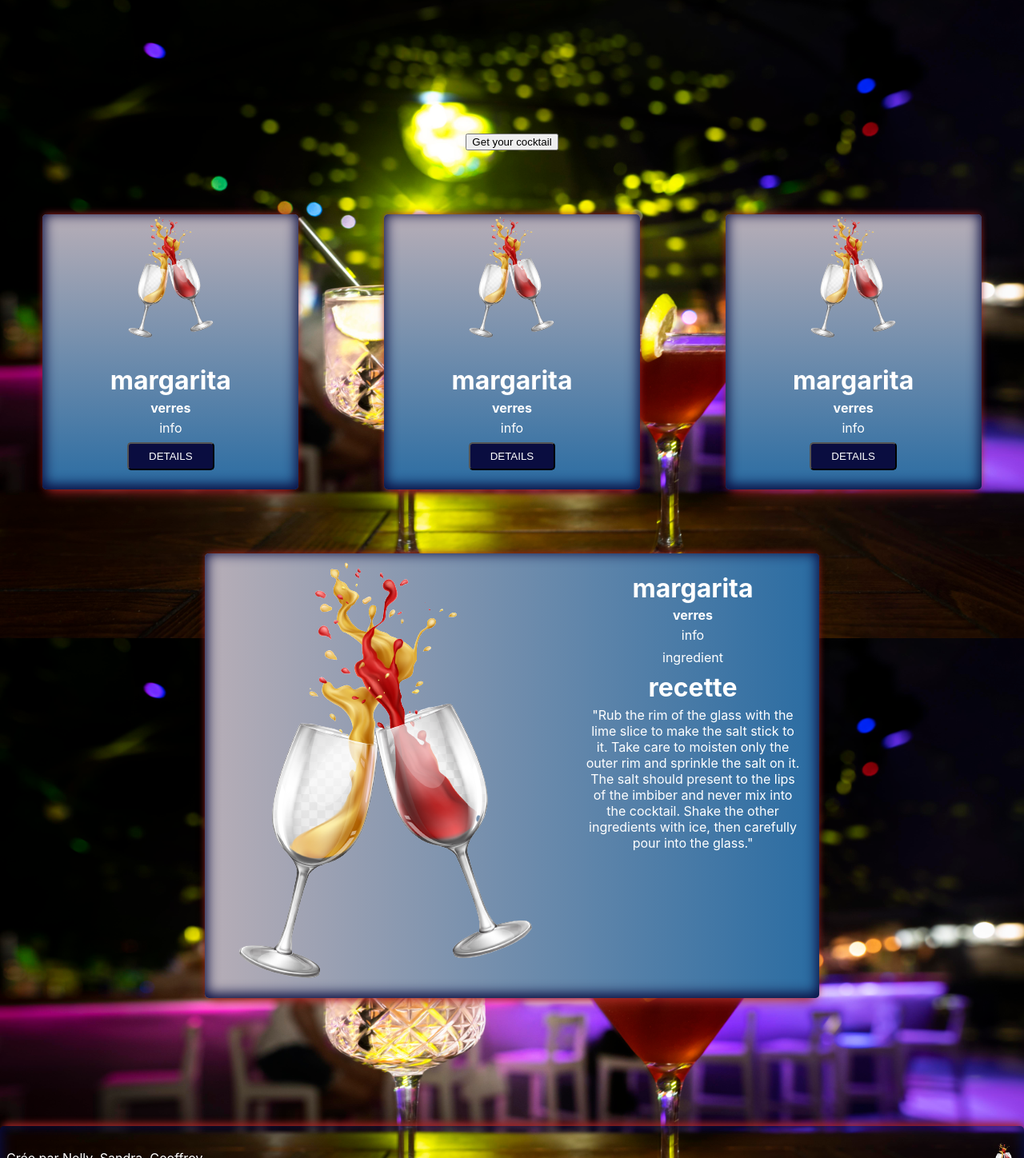
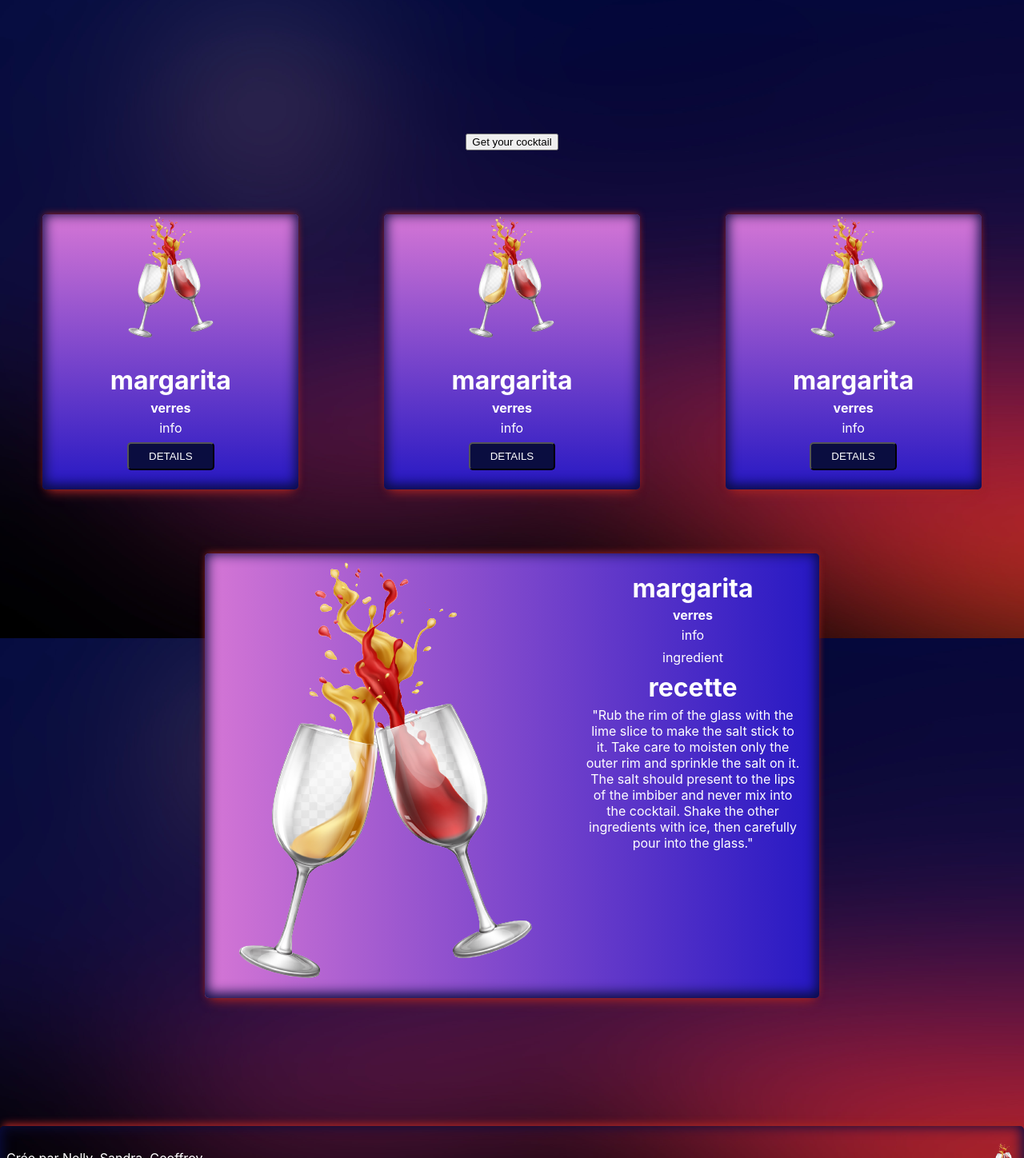
Before and after one commit to WildCodeSchool/2022-09-JS-Marseille-SNCF-P2-CocktailParty, a React (Create React App) app in the folder cocktailparty/: page / in a window 1280 px wide. Shown: the part 802-2250 px from the top of the page at 80% size. Built offline with nearby package versions, Linux system fonts and the light colour scheme; the HTML template or start-up script is replaced by a standard one.

Commit message:
add css for card

```diff
--- a/cocktailparty/src/App.css
+++ b/cocktailparty/src/App.css
@@ -11,7 +11,7 @@
 
 body{
     text-align: center;
-    background-image: url(./images/picture1.jpg);
+    background-image: url(./images/night-sunset.jpg);
     /* background-image: linear-gradient(to right, #070D41, #842219); */
     background-size: 100vw 100vh;
     background-attachment: fixed;
--- a/cocktailparty/src/components/CocktailCard/style.css
+++ b/cocktailparty/src/components/CocktailCard/style.css
@@ -4,7 +4,7 @@
     flex-direction: row;
     border-radius: 5px;
     width: 60vw;
-    background-image: linear-gradient(to right, rgb(183, 174, 183), rgb(42, 108, 162));
+    background-image: linear-gradient(to right, rgb(213, 118, 213), rgb(38, 24, 195));
     color: white;
     margin-top: 5rem;
   }
--- a/cocktailparty/src/components/CocktailList/style.css
+++ b/cocktailparty/src/components/CocktailList/style.css
@@ -4,7 +4,7 @@
     grid-template-rows: auto 1fr;
     border-radius: 5px;
     width: 25vw;
-    background-image: linear-gradient(to bottom, rgb(183, 174, 183), rgb(42, 108, 162));
+    background-image: linear-gradient(to bottom, rgb(213, 118, 213), rgb(38, 24, 195));
     color: white;
     margin-top: 5rem;
   }
```
